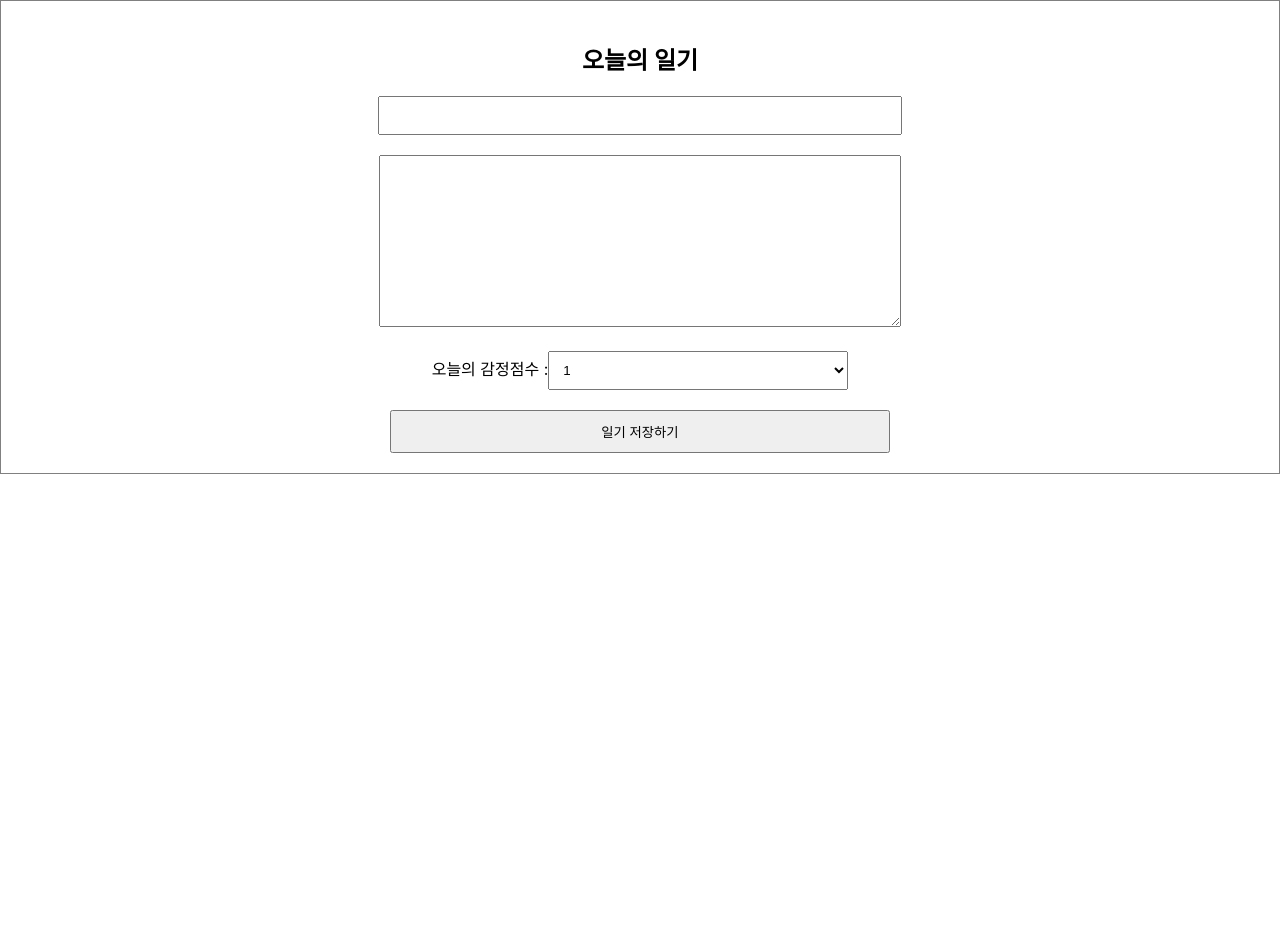
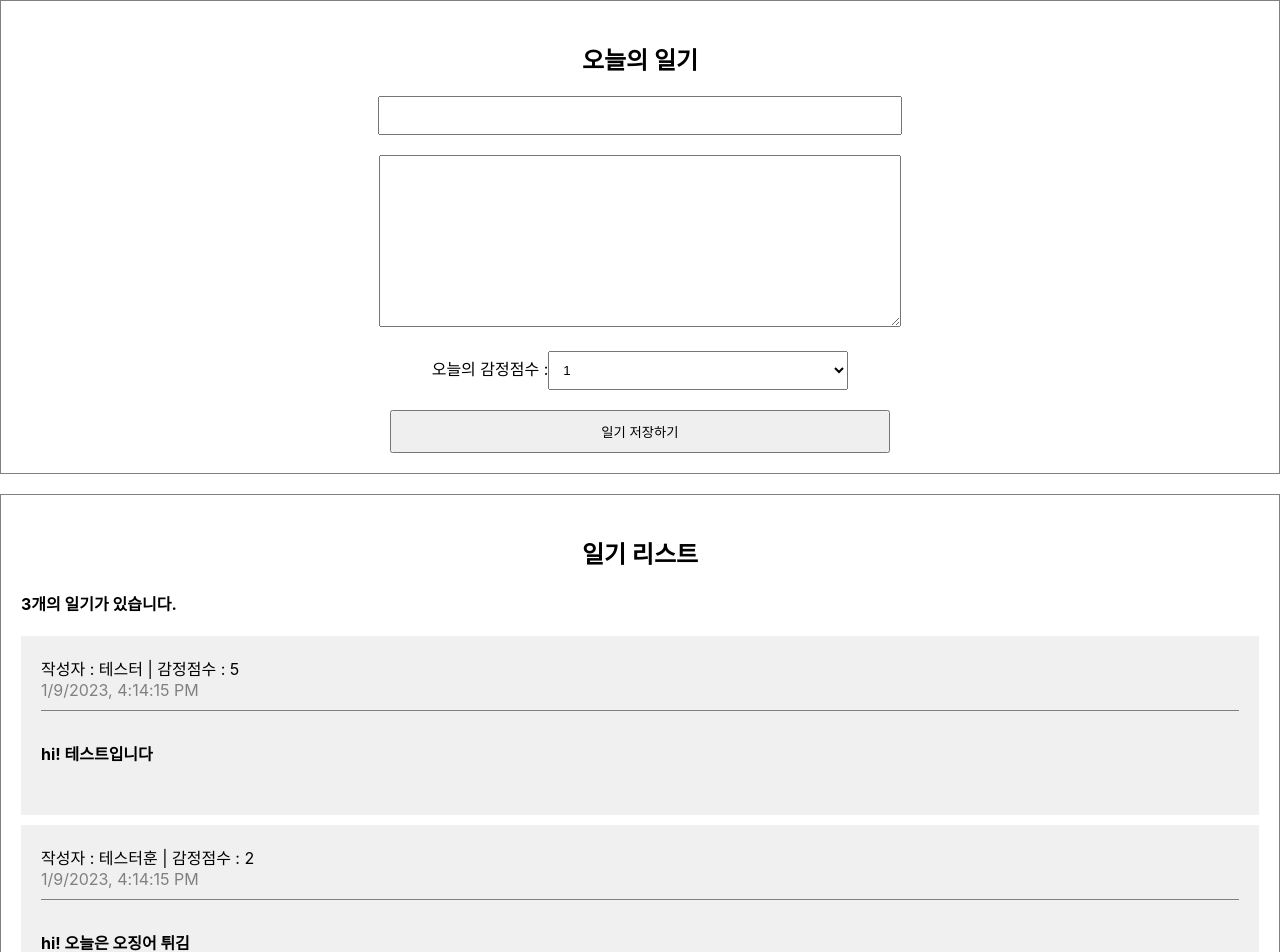
Before and after one commit to do-not-do-that/actDiary, a React (Create React App) app: page / in a window 1280 px wide. Shown: the top 952 px of the page. Before the commit the page ends 800 px from the top, so only its background shows below. Built offline with nearby package versions, Linux system fonts and the light colour scheme.

Commit message:
feat : 리스트 배열 다루기

```diff
--- a/src/App.css
+++ b/src/App.css
@@ -26,3 +26,39 @@
   padding: 10px;
   cursor: pointer;
 }
+
+/* List */
+
+.DiaryList {
+  border: 1px solid gray;
+  padding: 20px;
+  margin-top: 20px;
+}
+
+.DiaryList h2 {
+  text-align: center;
+}
+
+/* Item */
+
+.DiaryItem {
+  background-color: rgb(240, 240, 240);
+  margin-bottom: 10px;
+  padding: 20px;
+}
+
+.DiaryItem .info {
+  border-bottom: 1px solid gray;
+  padding-bottom: 10px;
+  margin-bottom: 10px;
+}
+
+.DiaryItem .date {
+  color: gray;
+}
+
+.DiaryItem .content {
+  font-weight: bold;
+  margin-bottom: 30px;
+  margin-top: 30px;
+}
--- a/src/App.js
+++ b/src/App.js
@@ -1,10 +1,36 @@
 import './App.css';
 import DiaryEditor from './DiaryEditor';
+import DiaryList from './DiaryList';
+
+const dummyList = [
+  {
+    id: 1,
+    author: '테스터',
+    content: 'hi! 테스트입니다',
+    emotion: 5,
+    created_date: new Date().getTime(),
+  },
+  {
+    id: 2,
+    author: '테스터훈',
+    content: 'hi! 오늘은 오징어 튀김',
+    emotion: 2,
+    created_date: new Date().getTime(),
+  },
+  {
+    id: 3,
+    author: '오킹',
+    content: '굿바이 짜장면',
+    emotion: 1,
+    created_date: new Date().getTime(),
+  },
+];
 
 function App() {
   return (
     <div className="App">
       <DiaryEditor />
+      <DiaryList diaryList={dummyList} />
     </div>
   );
 }
--- /dev/null
+++ b/src/DiaryItem.js
@@ -0,0 +1,16 @@
+const DiaryItem = ({ id, author, content, created_date, emotion }) => {
+  return (
+    <div className="DiaryItem">
+      <div className="info">
+        <span>
+          작성자 : {author} | 감정점수 : {emotion}
+        </span>
+        <br />
+        <span className="date">{new Date(created_date).toLocaleString()}</span>
+      </div>
+      <div className="content">{content} </div>
+    </div>
+  );
+};
+
+export default DiaryItem;
--- /dev/null
+++ b/src/DiaryList.js
@@ -0,0 +1,21 @@
+import DiaryItem from './DiaryItem';
+
+const DiaryList = ({ diaryList }) => {
+  return (
+    <div className="DiaryList">
+      <h2>일기 리스트</h2>
+      <h4>{diaryList.length}개의 일기가 있습니다.</h4>
+      <div>
+        {diaryList.map((it) => (
+          <DiaryItem key={it.id} {...it} />
+        ))}
+      </div>
+    </div>
+  );
+};
+
+DiaryList.defaultProps = {
+  diaryList: [],
+};
+
+export default DiaryList;
```
